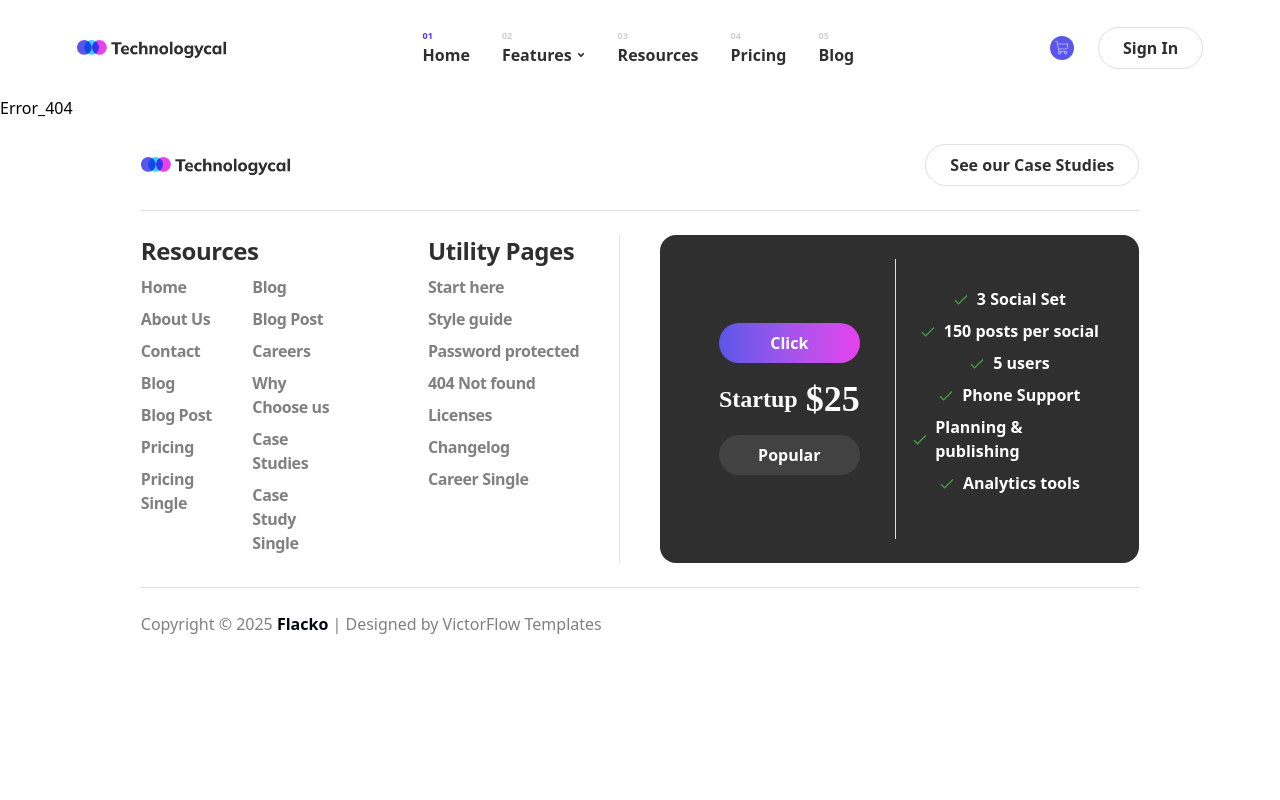
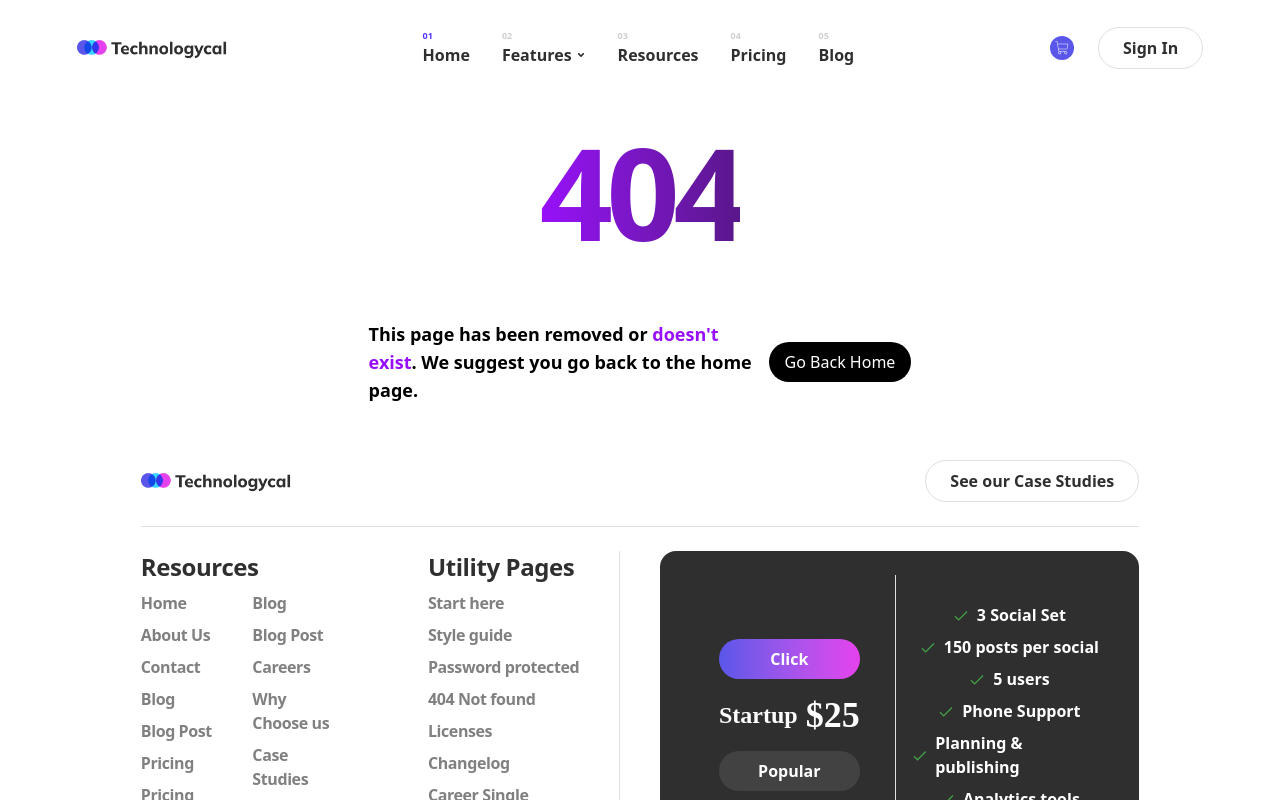
Before and after one commit to FlackoCodes/newTech, a React (Vite) app: page /Careers in a window 1280 px wide. Shown: the top 800 px of the page. Built offline with nearby package versions, Linux system fonts and the light colour scheme.

Commit message:
upated 404 page

```diff
--- a/src/pages/CareerSingle.tsx
+++ b/src/pages/CareerSingle.tsx
@@ -47,7 +47,7 @@ export default function CareerSingle() {
                         </div>
                     </div>
                     <div className="my-2 md:my-4">
-                        <img src={careerImg} className="rounded w-auto md:w-[450px]" alt="lady behind a desktop makig a phone call" />
+                        <img src={careerImg} className="rounded w-auto md:w-[600px] md:h-[300px]" alt="lady behind a desktop makig a phone call" />
                         <div className="flex flex-col gap-2 my-4">
                             <h1 className="my-2 text-[#242331] font-bold leading-1 text-lg md:text-2xl">Job Responsibilities</h1>
                             <div className="text-[#808080]">
--- a/src/pages/Error_404.tsx
+++ b/src/pages/Error_404.tsx
@@ -1,5 +1,26 @@
+import { Link } from "react-router-dom";
+
 export default function Error_404() {
     return (
-        <div>Error_404</div>
+        <div>
+            <div className="flex justify-center items-center my-8 bg-white">
+                <h1 className="text-9xl font-extrabold tracking-tighter bg-gradient-to-r from-purple-600 to-purple-900 bg-clip-text text-transparent">
+                    404
+                </h1>
+            </div>
+            <div className="flex justify-center">
+                <div className="flex flex-col md:flex-row justify-between items-center p-4">
+                    <div>
+                        <p className="font-bold text-black text-lg my-4 w-auto md:w-[400px]">
+                            This page has been removed or <span className="text-purple-600">doesn't exist</span>. We suggest you go back to the home page.
+                        </p>
+
+                    </div>
+                    <Link to={"/"} className="bg-black text-white rounded-full py-2 px-4">Go Back Home</Link>
+                </div>
+            </div>
+        </div>
+
+
     )
 }
```
